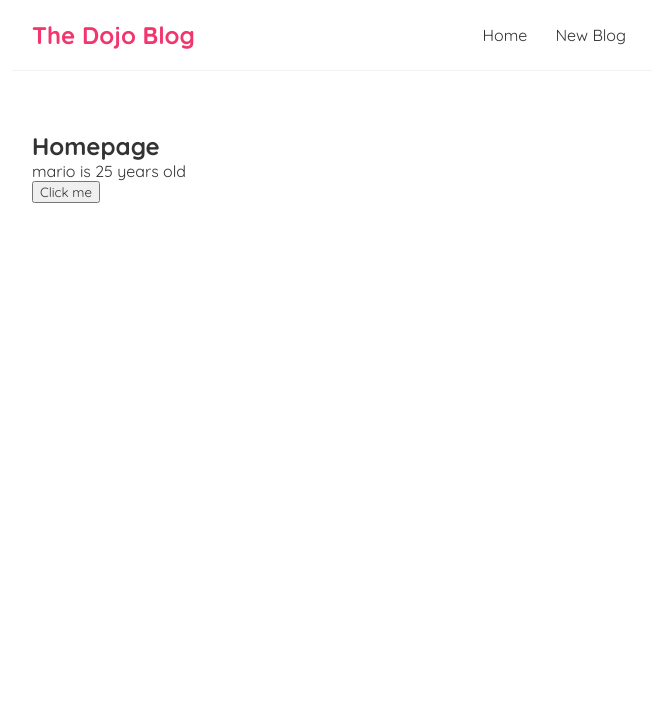
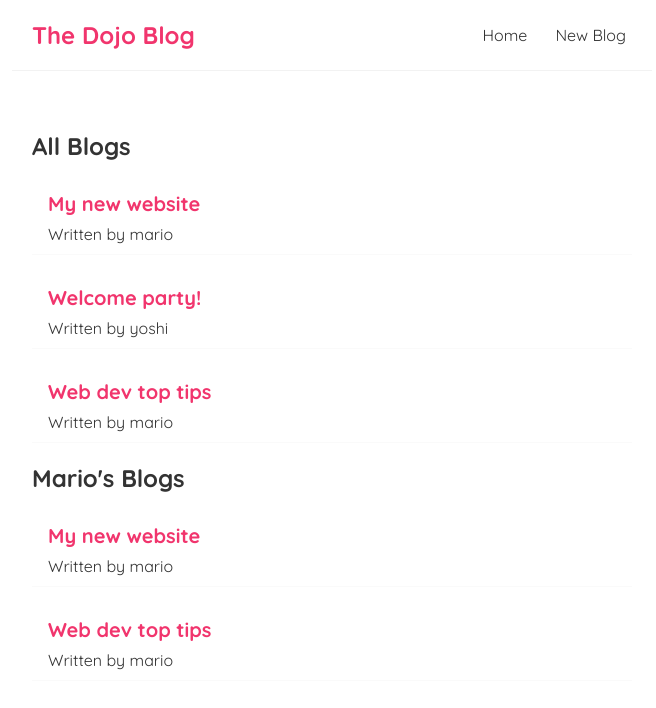
Before and after one commit to Jaslen1/App_Dev_Lessons, a React (Create React App) app in the folder dojo-blog/: page / in a window 1280 px wide. Shown: the top 708 px of the page, without its empty margins (308-964 px from the left). Built offline with nearby package versions, Linux system fonts and the light colour scheme.

Commit message:
finished lesson 4

```diff
--- a/dojo-blog/src/Bloglist.js
+++ b/dojo-blog/src/Bloglist.js
@@ -0,0 +1,16 @@
+const BlogList = ({ blogs, title}) => {
+
+    return (
+      <div className="blog-list">
+        <h2>{ title }</h2>
+        {blogs.map(blog => (
+          <div className="blog-preview" key={blog.id} >
+            <h2>{ blog.title }</h2>
+            <p>Written by { blog.author }</p>
+          </div>
+        ))}
+      </div>
+    );
+  }
+
+  export default BlogList;
--- a/dojo-blog/src/Home.js
+++ b/dojo-blog/src/Home.js
@@ -1,23 +1,19 @@
-import {useState} from 'react';
+import { useState } from "react";
+import BlogList from "./Bloglist"
 
 const Home = () => {
- //let name = 'mario' ;
- const [name, setName] = useState('mario')
- const[age, setAge] = useState(25);
+  const [blogs, setBlogs] = useState([
+    { title: 'My new website', body: 'lorem ipsum...', author: 'mario', id: 1 },
+    { title: 'Welcome party!', body: 'lorem ipsum...', author: 'yoshi', id: 2 },
+    { title: 'Web dev top tips', body: 'lorem ipsum...', author: 'mario', id: 3 }
+  ])
 
-  const handleClick = () => {
-    setName('luigi');
-    setAge(30);
-
-  }
-
-    return (
-      <div className="home">
-        <h2>Homepage</h2>
-        <p>{ name } is {age} years old</p>
-        <button onClick= {handleClick}>Click me</button>
-      </div>
-    );
+  return (
+    <div className="home">
+      <BlogList blogs={blogs} title="All Blogs" />
+      <BlogList blogs={blogs.filter(blog => blog.author === 'mario')} title="Mario's Blogs" />
+    </div>
+  );
 }
 
 export default Home;
```
